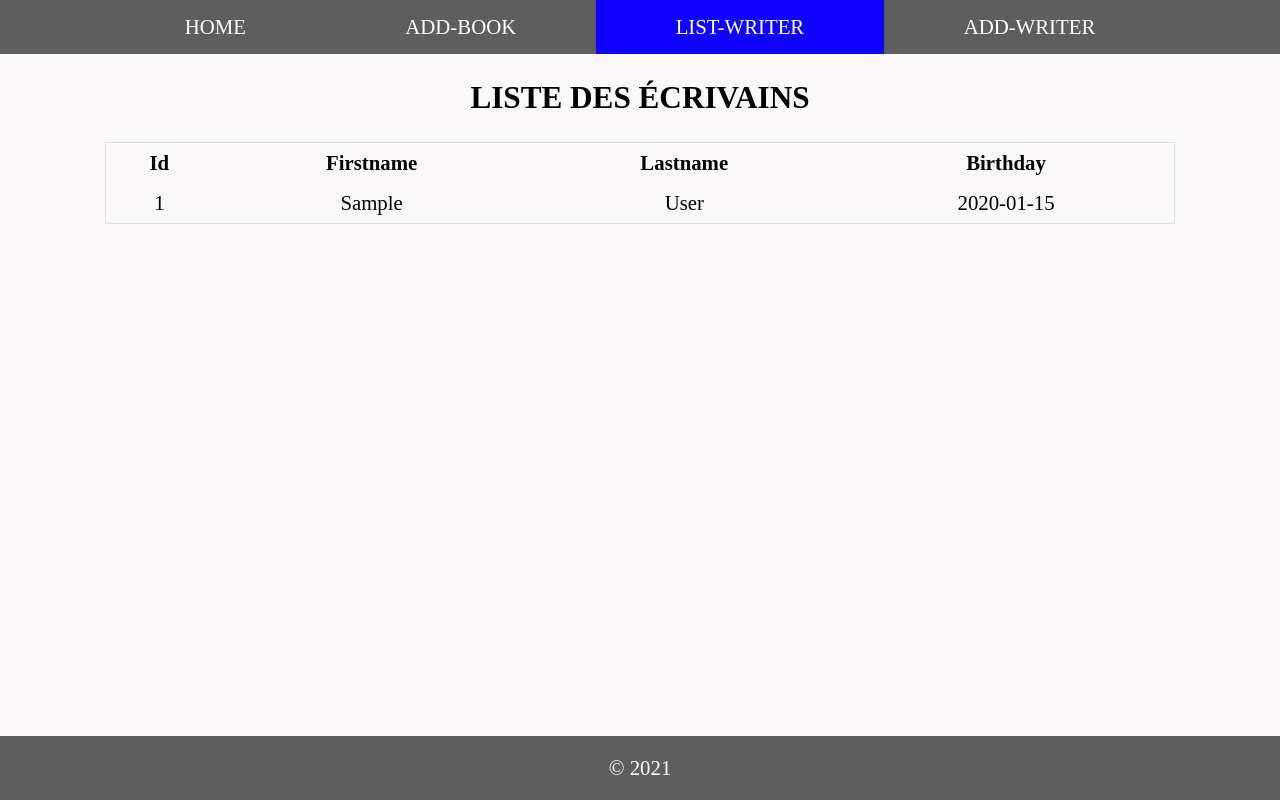
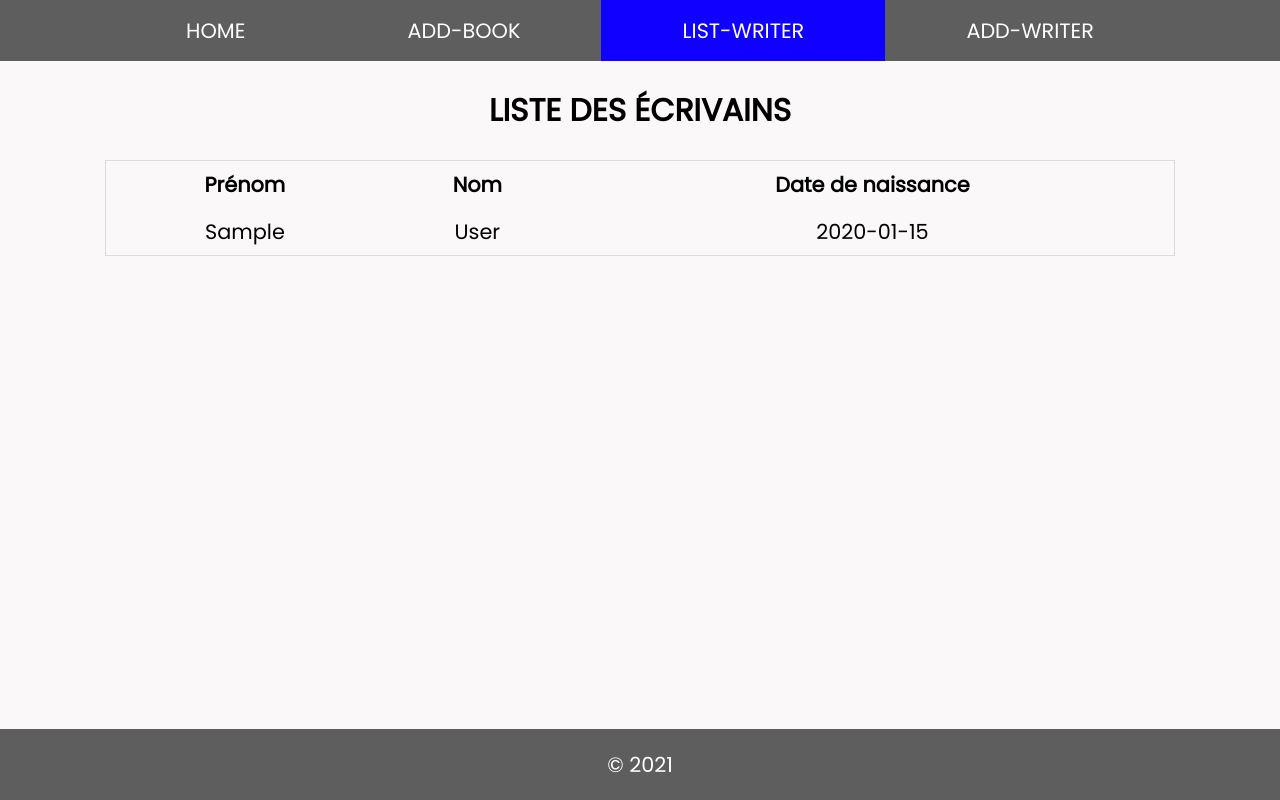
Before and after one commit to gemini78/library, a PHP site: page /index.php?page=list-writer in a window 1280 px wide. Run offline with PHP 8.4, Linux system fonts and the light colour scheme; tables that the repository leaves empty hold one stand-in row (values such as "Sample post").

Commit message:
Add Poppins font, change headers tables and labels of forms

```diff
--- a/pages/add-book.php
+++ b/pages/add-book.php
@@ -40,7 +40,7 @@
     ?>
     </p>
     <form method="POST">
-        <label for="title">Title:</label><br>
+        <label for="title">Titre:</label><br>
         <input type="text" id="title" name="title" value="<?= get_input_data('title');  ?>"><br>
 
         <label for="isbn">Isbn:</label><br>
--- a/pages/add-writer.php
+++ b/pages/add-writer.php
@@ -35,13 +35,13 @@
     </p>
 
     <form method="POST">
-        <label for="firstname">Firstname:</label><br>
+        <label for="firstname">Prénom:</label><br>
         <input type="text" id="firstname" name="firstname" value="<?= get_input_data('firstname');  ?>"><br>
 
-        <label for="lastname">Lastname:</label><br>
+        <label for="lastname">Nom:</label><br>
         <input type="text" id="lastname" name="lastname" value="<?= get_input_data('lastname');  ?>"><br>
 
-        <label for="birthday">Birthday:</label><br>
+        <label for="birthday">Date de naissance:</label><br>
         <input type="date" id="birthday" name="birthday" value="<?= get_input_data('birthday');  ?>"><br>
 
         <input type="submit" name="valider" value="VALIDER"/>
--- a/pages/home.php
+++ b/pages/home.php
@@ -25,10 +25,10 @@
   <table>
       <thead>
           <tr>
-              <th>Title</th>
+              <th>Titre</th>
               <th>Isbn</th>
-              <th>Publish_at</th>
-              <th>Writer</th>
+              <th>Publié le</th>
+              <th>Ecrivain</th>
               <th>Actions</th>
           </tr>
       </thead>
--- a/pages/list-writer.php
+++ b/pages/list-writer.php
@@ -7,10 +7,9 @@
   <table>
       <thead>
           <tr>
-              <th>Id</th>
-              <th>Firstname</th>
-              <th>Lastname</th>
-              <th>Birthday</th>
+              <th>Prénom</th>
+              <th>Nom</th>
+              <th>Date de naissance</th>
           </tr>
       </thead>
       <tbody>
@@ -19,7 +18,6 @@
               $id = $writer->id;
               ?>
                   <tr>
-                      <td><?= $id ?></td>
                       <td><?= $writer->firstname ?></td>
                       <td><?= $writer->lastname ?></td>
                       <td><?= $writer->birthday ?></td>
--- a/public/css/style.css
+++ b/public/css/style.css
@@ -1,3 +1,4 @@
+@import url("https://fonts.googleapis.com/css2?family=Poppins:wght@100;400&display=swap");
 :root {
   --dark-orange: #E8351E;
   --light-grey: #FAF8F8;
@@ -14,6 +15,7 @@ body {
   flex-direction: column;
   height: 100vh;
   font-size: 1.3rem;
+  font-family: "Poppins", sans-serif;
 }
 
 h1 {
--- a/sass/style.scss
+++ b/sass/style.scss
@@ -1,3 +1,4 @@
+@import url('https://fonts.googleapis.com/css2?family=Poppins:wght@100;400&display=swap');
 :root {
     --dark-orange: #E8351E;
     --light-grey: #FAF8F8;
@@ -14,6 +15,7 @@ body {
     flex-direction: column;
     height: 100vh;
     font-size: 1.3rem;
+    font-family: 'Poppins', sans-serif;
 }
 
 h1 {
```
Also changed, not shown: readMe.md.
